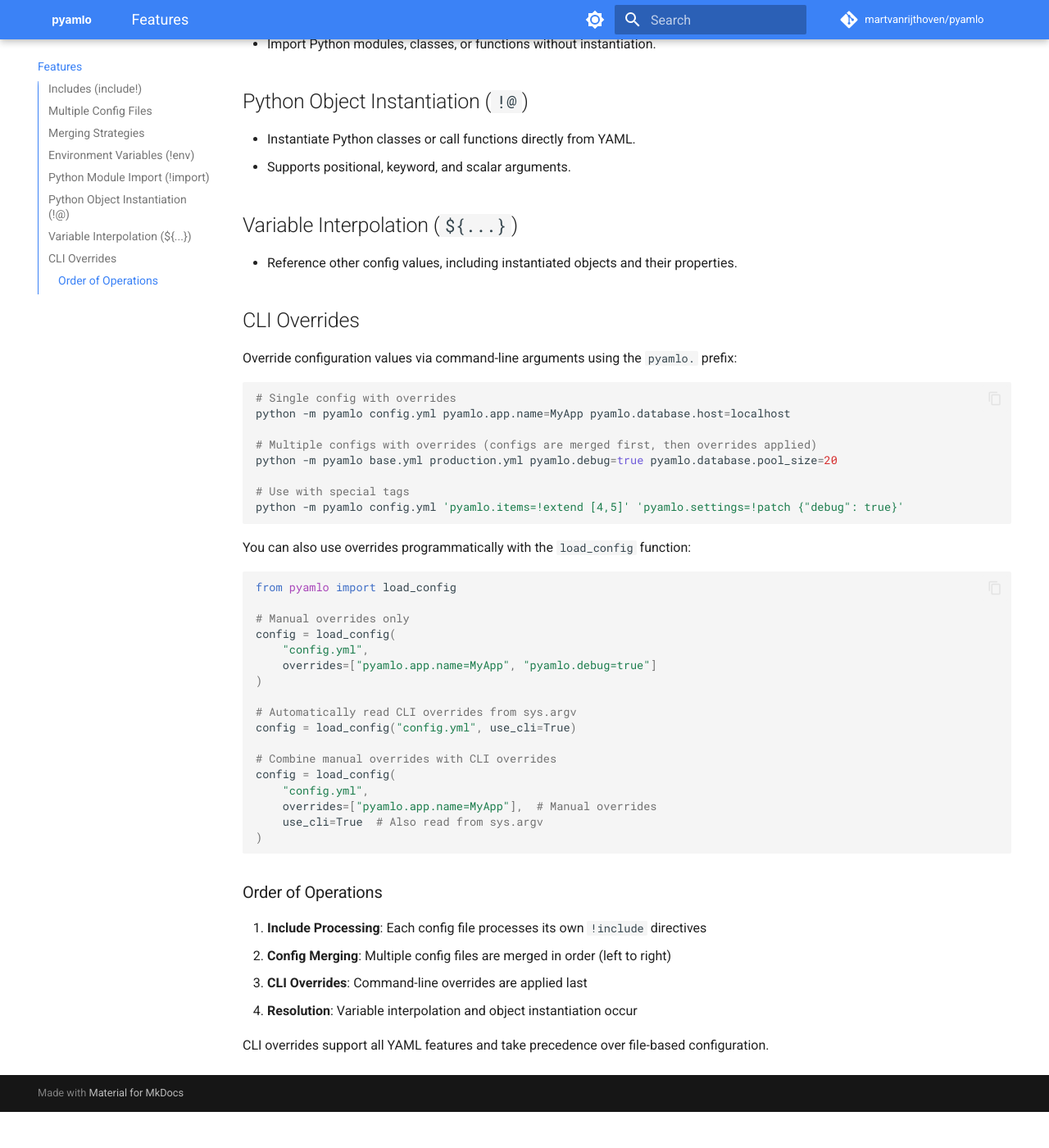
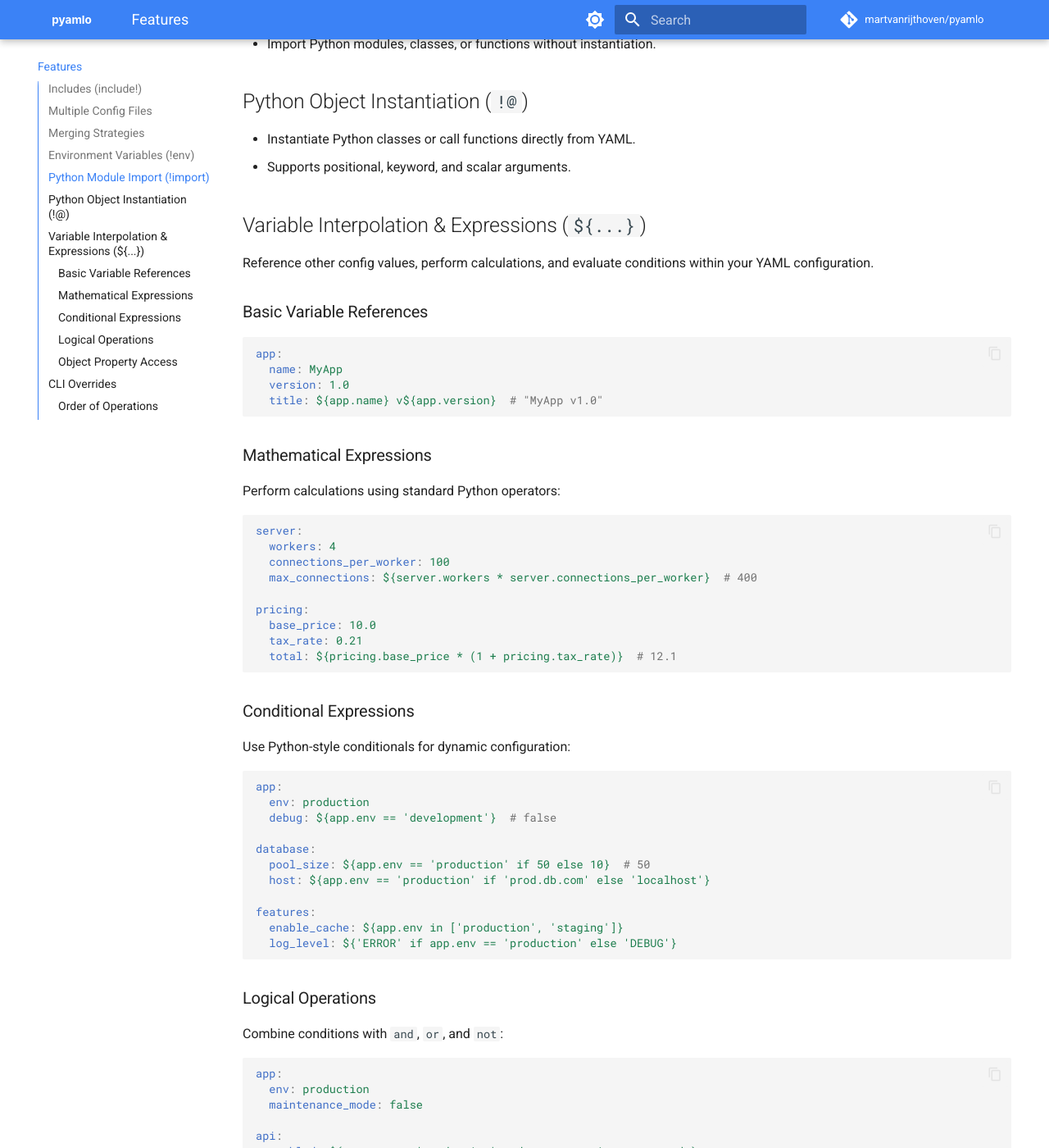
Before and after one commit to martvanrijthoven/pyamlo, an MkDocs documentation site: the page built from docs/features.md, in a window 1280 px wide and 1400 px high, scrolled down 1080 px. Shown: the whole window at 82% size. Built offline with MkDocs 1.6.1 and Material for MkDocs 9.7.7, drawn with Linux system fonts in a browser that asks for light colours; comment, search, counter and statistics services are not loaded; before the commit the page ends 2436 px from its top, so only the background shows below that; some of the changed text lies outside the part shown.

Commit message:
add expressions to doc

````diff
--- a/docs/features.md
+++ b/docs/features.md
@@ -36,8 +36,74 @@ config = load_config(['base.yaml', 'production.yaml', 'user-override.yaml'])
 - Instantiate Python classes or call functions directly from YAML.
 - Supports positional, keyword, and scalar arguments.
 
-## Variable Interpolation (`${...}`)
-- Reference other config values, including instantiated objects and their properties.
+## Variable Interpolation & Expressions (`${...}`)
+Reference other config values, perform calculations, and evaluate conditions within your YAML configuration.
+
+### Basic Variable References
+```yaml
+app:
+  name: MyApp
+  version: 1.0
+  title: ${app.name} v${app.version}  # "MyApp v1.0"
+```
+
+### Mathematical Expressions
+Perform calculations using standard Python operators:
+```yaml
+server:
+  workers: 4
+  connections_per_worker: 100
+  max_connections: ${server.workers * server.connections_per_worker}  # 400
+
+pricing:
+  base_price: 10.0
+  tax_rate: 0.21
+  total: ${pricing.base_price * (1 + pricing.tax_rate)}  # 12.1
+```
+
+### Conditional Expressions
+Use Python-style conditionals for dynamic configuration:
+```yaml
+app:
+  env: production
+  debug: ${app.env == 'development'}  # false
+
+database:
+  pool_size: ${app.env == 'production' if 50 else 10}  # 50
+  host: ${app.env == 'production' if 'prod.db.com' else 'localhost'}
+
+features:
+  enable_cache: ${app.env in ['production', 'staging']}
+  log_level: ${'ERROR' if app.env == 'production' else 'DEBUG'}
+```
+
+### Logical Operations
+Combine conditions with `and`, `or`, and `not`:
+```yaml
+app:
+  env: production
+  maintenance_mode: false
+
+api:
+  enabled: ${app.env == 'production' and not app.maintenance_mode}
+  rate_limiting: ${app.env == 'production' or app.env == 'staging'}
+```
+
+### Object Property Access
+Access properties of instantiated objects:
+```yaml
+database: !@ psycopg2.connect
+  host: localhost
+  port: 5432
+
+connection_string: ${database.host}:${database.port}  # "localhost:5432"
+```
+
+**Supported Operations:**
+- **Math**: `+`, `-`, `*`, `/`, `//`, `%`, `**`
+- **Comparison**: `==`, `!=`, `<`, `<=`, `>`, `>=`, `in`
+- **Logical**: `and`, `or`, `not`
+- **Ternary**: `value_if_true if condition else value_if_false`
 
 ## CLI Overrides
 Override configuration values via command-line arguments using the `pyamlo.` prefix:
````
